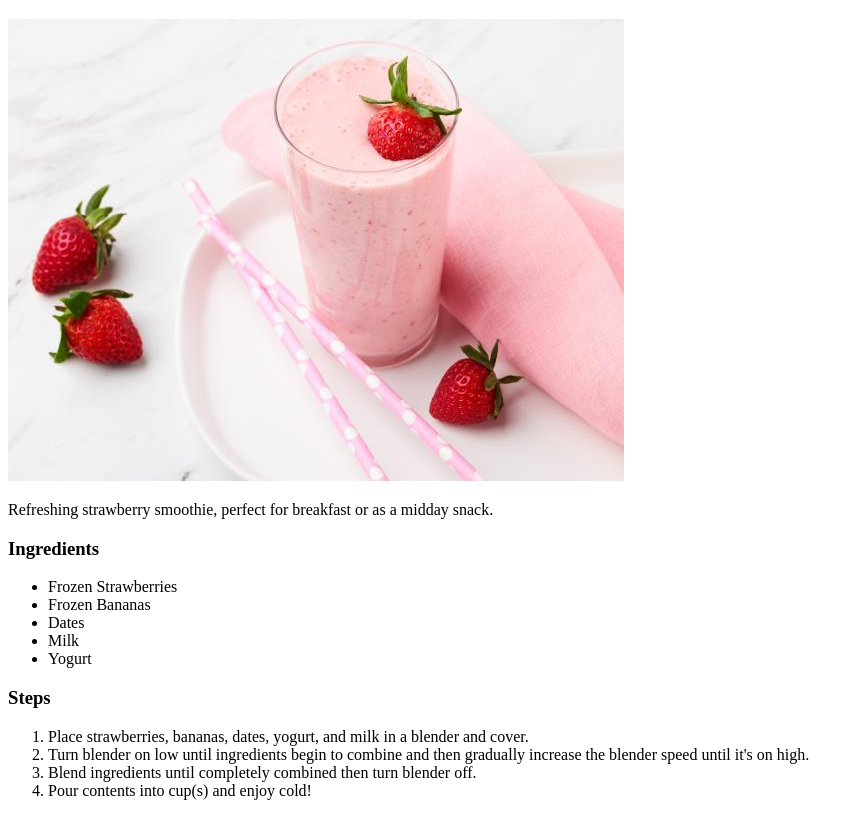
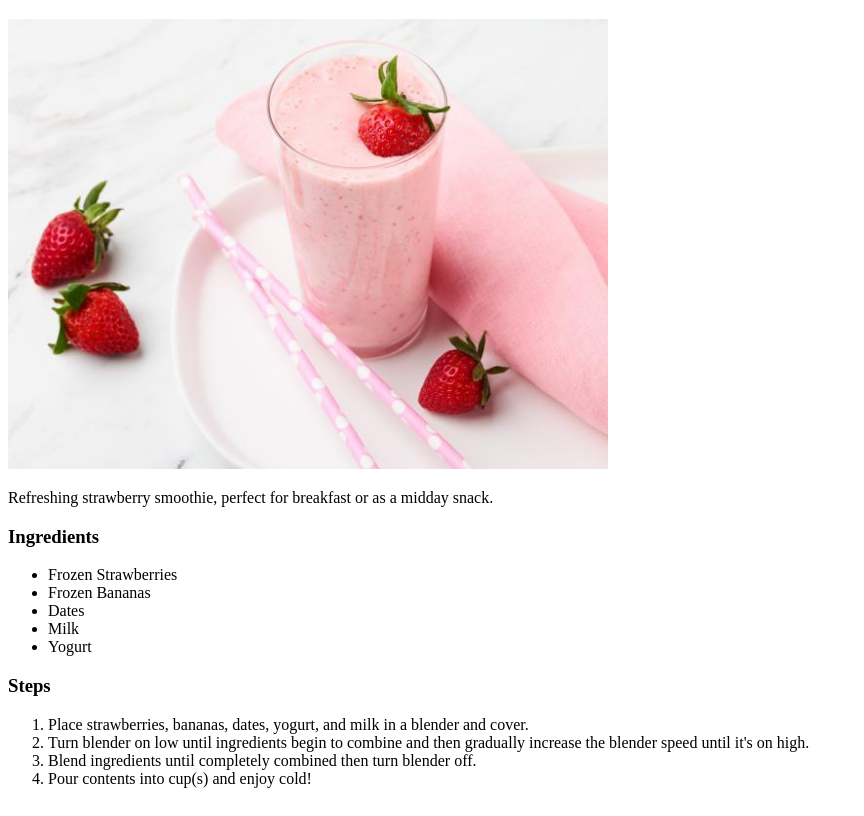
Before and after one commit to saralophysis/odin-recipes, a plain HTML site: page recipes/smoothie.html in a window 1280 px wide. Shown: the part 61-877 px from the top of the page, without its empty margins (0-864 px from the left). Drawn offline with Linux system fonts and the light colour scheme; files whose address does not match are found by name.

Commit message:
Gave smoothie.jpeg a max width of 600px to improve visibility.

```diff
--- a/recipes/smoothie.html
+++ b/recipes/smoothie.html
@@ -8,7 +8,7 @@
 </head>
 <body>
     <h1>Smoothie</h1>
-    <img src="/home/sara/repos/odin-recipes/images/smoothie.jpeg" alt="Picture of refreshing strawberry smoothie.">
+    <img src="/home/sara/repos/odin-recipes/images/smoothie.jpeg" alt="Picture of refreshing strawberry smoothie." style="width:600px";>
     <p>Refreshing strawberry smoothie, perfect for breakfast or as a midday snack.</p>
     <h3>Ingredients</h3>
     <ul>
```
